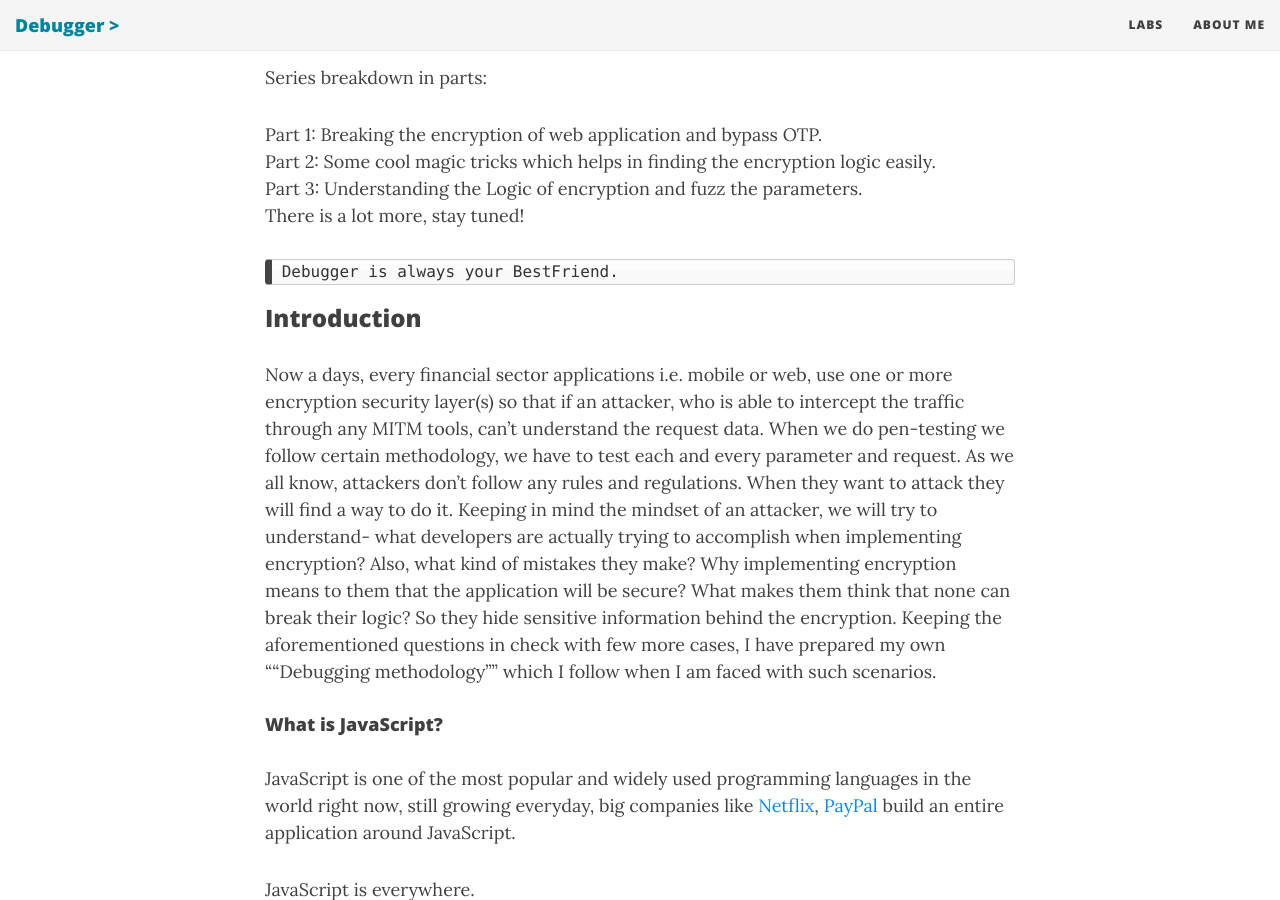
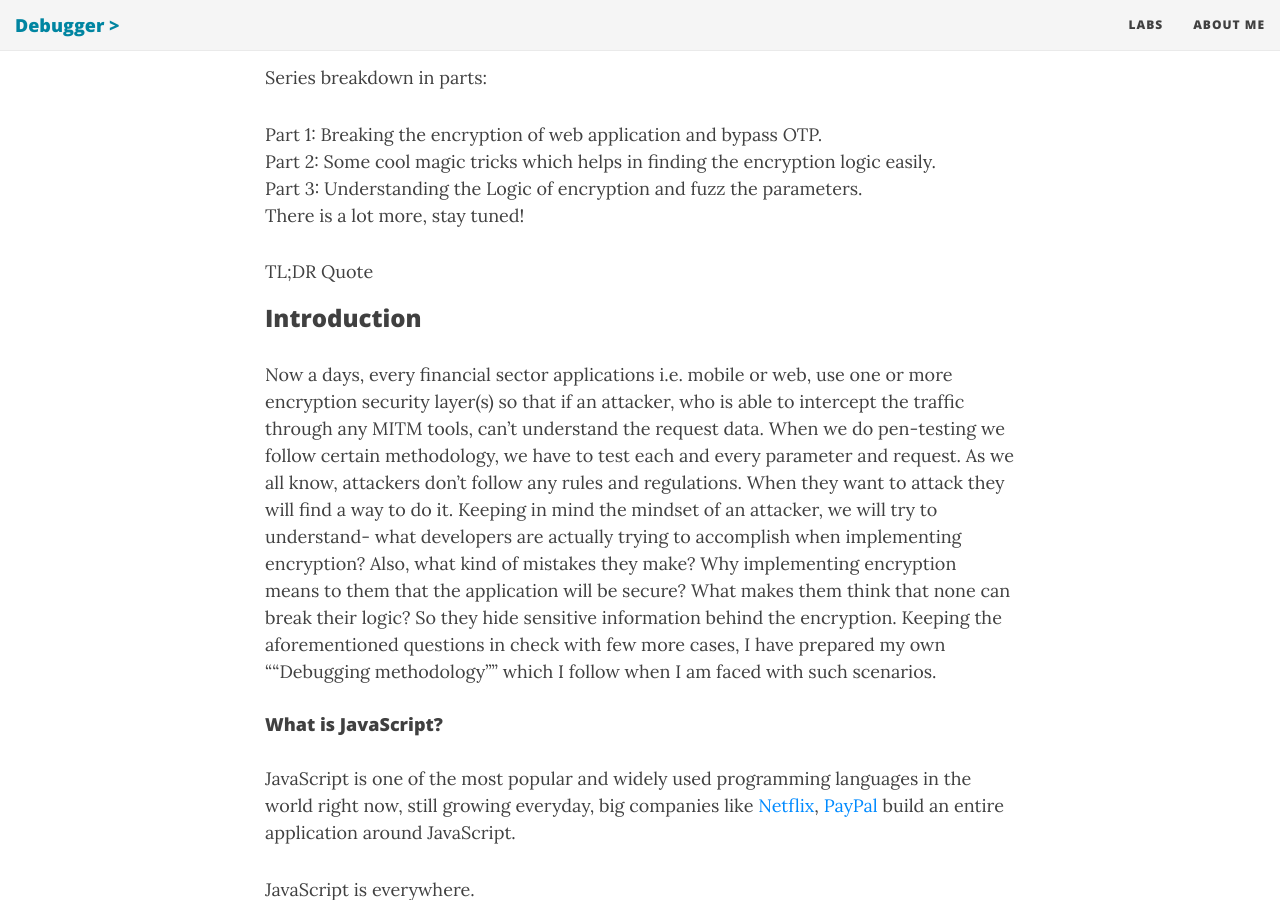
Before and after one commit to bhattsameer/bhattsameer.github.io, a Jekyll site: the page built from _posts/2021/2021-01-01-client-side-encryption-bypass-part-1.markdown, in a window 1280 px wide and 900 px high, scrolled down 503 px. Built offline with Jekyll 4.4.1, drawn with Linux system fonts in a browser that asks for light colours; nearby versions of some CDN libraries.

Commit message:
Update 2021-01-01-client-side-encryption-bypass-part-1.markdown

````diff
--- a/_posts/2021/2021-01-01-client-side-encryption-bypass-part-1.markdown
+++ b/_posts/2021/2021-01-01-client-side-encryption-bypass-part-1.markdown
@@ -18,9 +18,15 @@
 Part 3: Understanding the Logic of encryption and fuzz the parameters.
 There is a lot more, stay tuned!
 
-```
- Debugger is always your BestFriend.
-```
+<details><summary>TL;DR Quote</summary>
+<p>
+<b>
+
+Debugger is always your BestFriend.
+</b>
+
+</p>
+</details>
 
 ### Introduction
 
````
